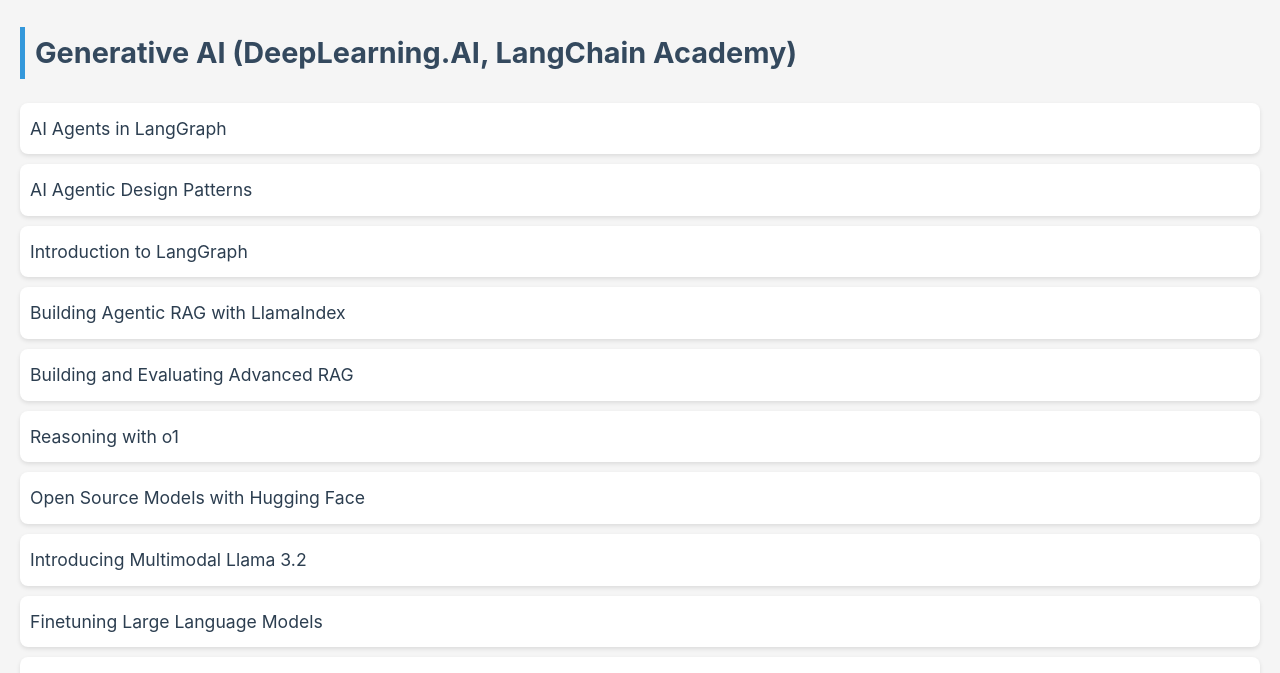
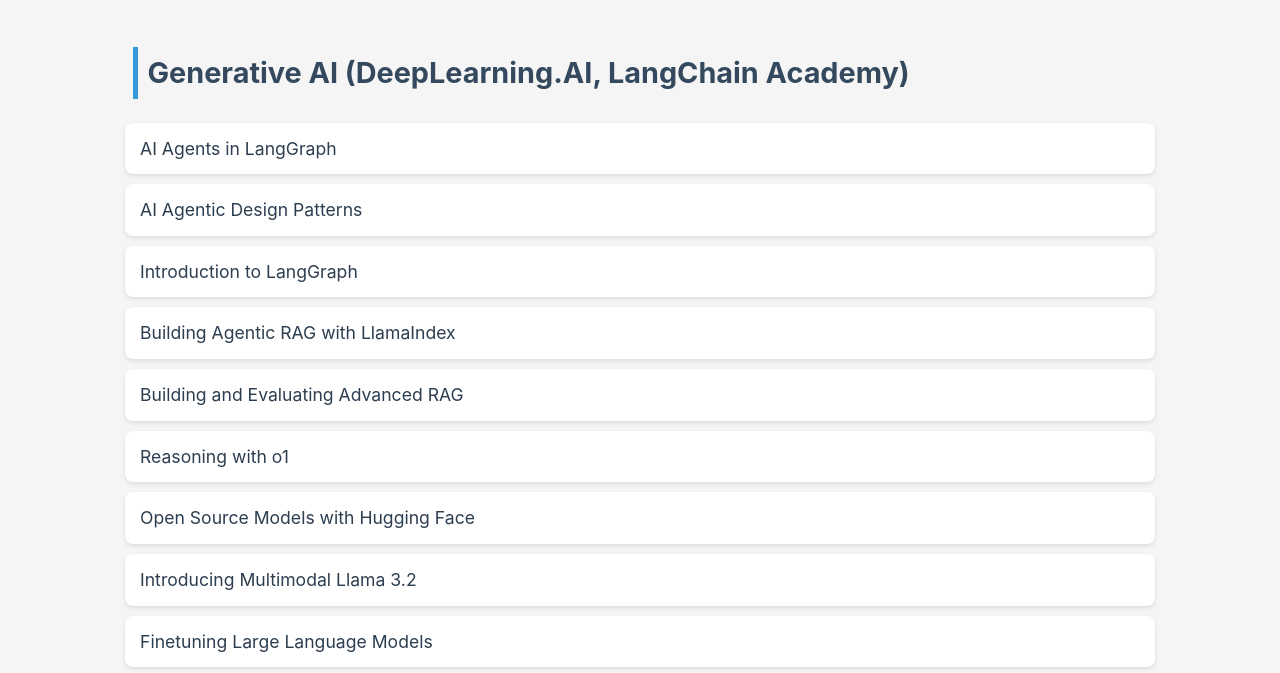
Before and after one commit to harriskstan/certifications, a plain HTML site: page index.html in a window 1280 px wide. Shown: the part 102-775 px from the top of the page. Drawn offline with Linux system fonts and the light colour scheme.

Commit message:
Update index.html

```diff
--- a/index.html
+++ b/index.html
@@ -23,7 +23,10 @@
             border-left: 5px solid #3498db;
             padding-left: 10px;
             font-size: 1.8rem;
-            margin-top: 30px;
+            margin-top: 50px;
+            max-width: 1000px;
+            margin-left: auto;
+            margin-right: auto;
         }
         ul {
             list-style-type: none;
@@ -32,15 +35,15 @@
         ul li {
             margin-bottom: 10px;
             background: #ffffff;
-            padding: 10px;
+            padding: 10px 15px;
             border-radius: 8px;
             box-shadow: 0 2px 4px rgba(0, 0, 0, 0.1);
             font-size: 1.1rem;
+            max-width: 1000px;
+            margin-left: auto;
+            margin-right: auto;
         }
-/*         ul li:hover {
-            transform: translateY(-5px);
-            box-shadow: 0 4px 8px rgba(0, 0, 0, 0.2);
-        } */
+
     </style>
 
 </head>
```
